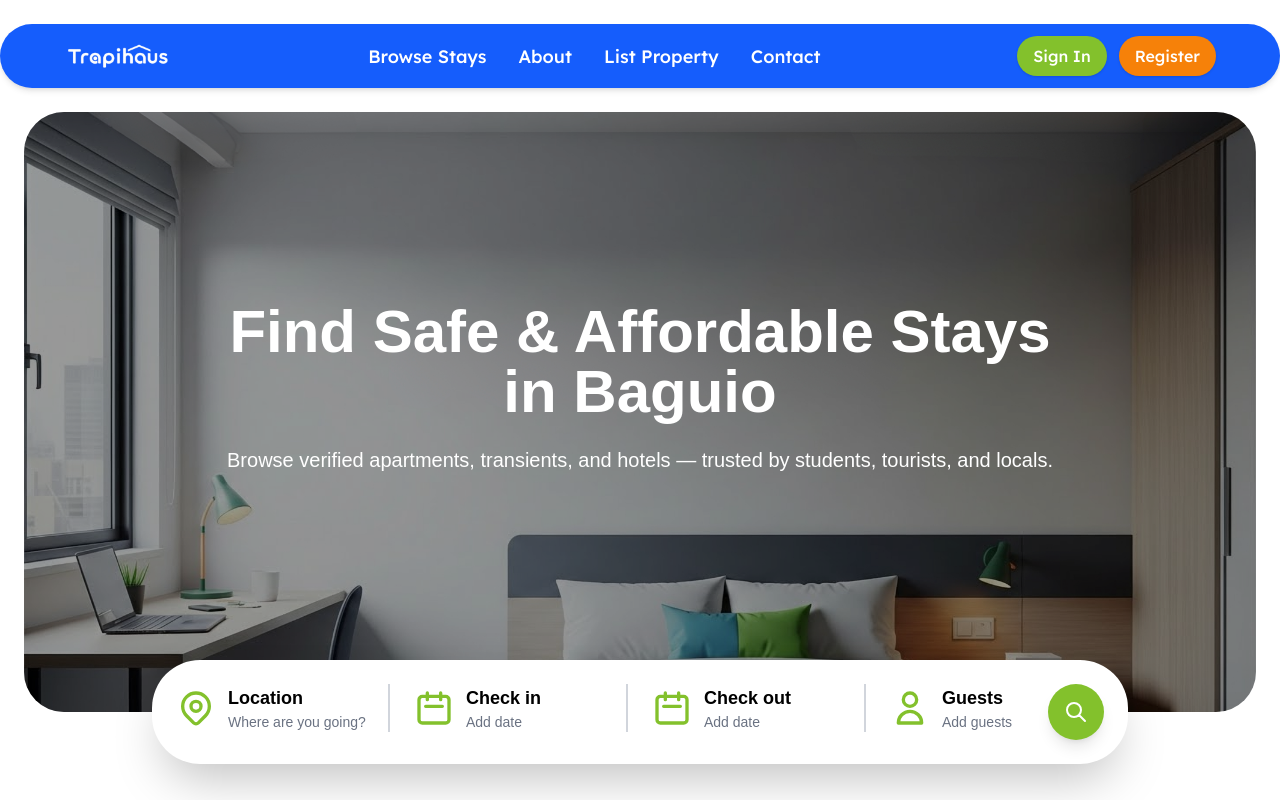
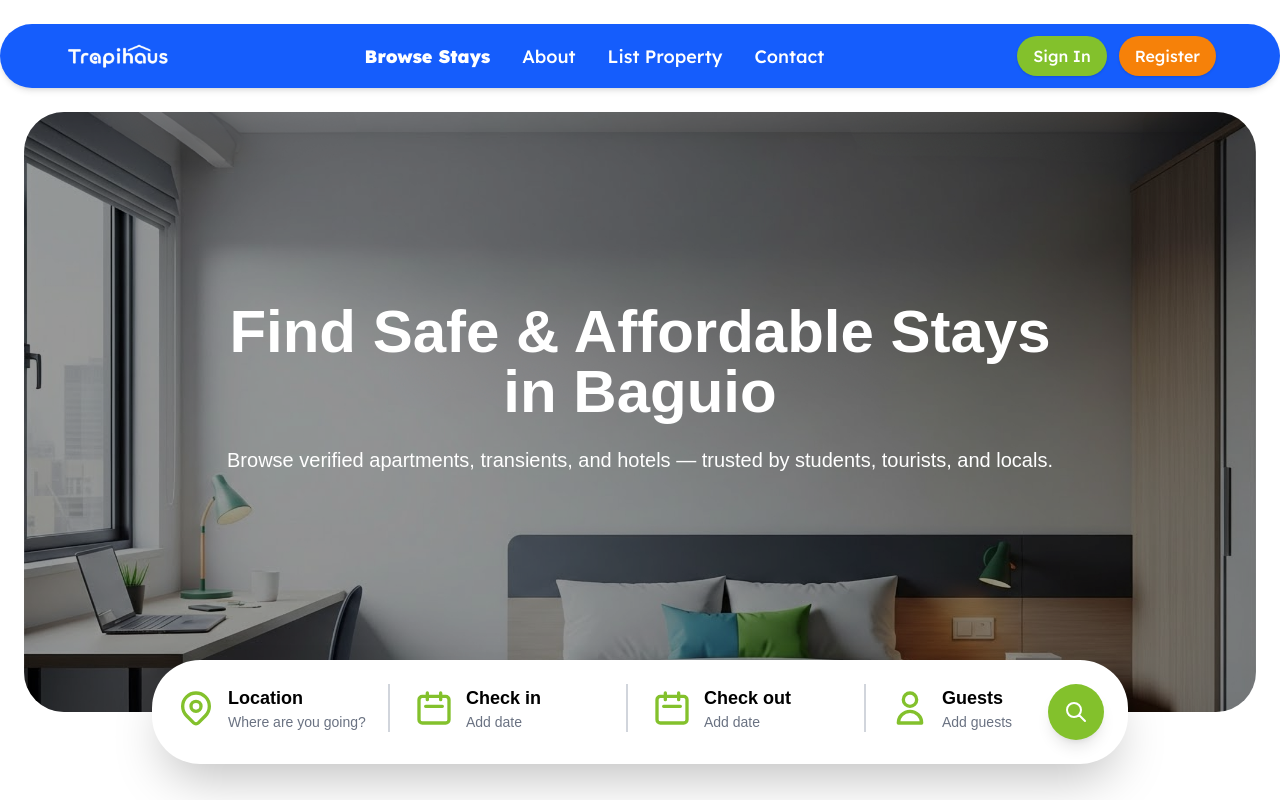
Before and after one commit to Inv8Solutions/trapihaus, a Next.js app: page / in a window 1280 px wide. Shown: the top 800 px of the page. Built offline with nearby package versions, Linux system fonts and the light colour scheme.

Commit message:
added boldness if active

```diff
--- a/src/app/components/Navbar.tsx
+++ b/src/app/components/Navbar.tsx
@@ -1,10 +1,13 @@
 "use client";
 import Link from "next/link";
 import { Lexend } from "next/font/google";
+import { usePathname } from "next/navigation";
 
 const lexend = Lexend({ subsets: ["latin"], weight: ["100","200","300","400","500","600","700","800","900"] });
 
 export default function Navbar() {
+    const pathname = usePathname();
+
     return (
         <nav className={`${lexend.className} w-full bg-blue-600 rounded-full py-3 shadow-md mt-[24px]`}>
             <div className="max-w-6xl mx-auto flex items-center">
@@ -12,11 +15,11 @@ export default function Navbar() {
                     <img src="/logo.png" alt="TrapiHaus" className="h-8" />
                 </Link>
 
-                <div className="flex-1 hidden md:flex justify-center space-x-8 text-white font-medium text-[18px]">
-                    <Link href="/">Browse Stays</Link>
-                    <Link href="/about">About</Link>
-                    <Link href="#">List Property</Link>
-                    <Link href="#">Contact</Link>
+                <div className="flex-1 hidden md:flex justify-center space-x-8 text-white text-[18px]">
+                    <Link href="/" className={pathname === "/" ? "font-black" : "font-medium"}>Browse Stays</Link>
+                    <Link href="/about" className={pathname === "/about" ? "font-black" : "font-medium"}>About</Link>
+                    <Link href="#" className="font-medium">List Property</Link>
+                    <Link href="#" className="font-medium">Contact</Link>
                 </div>
 
                 <div className="flex items-center space-x-3">
```
